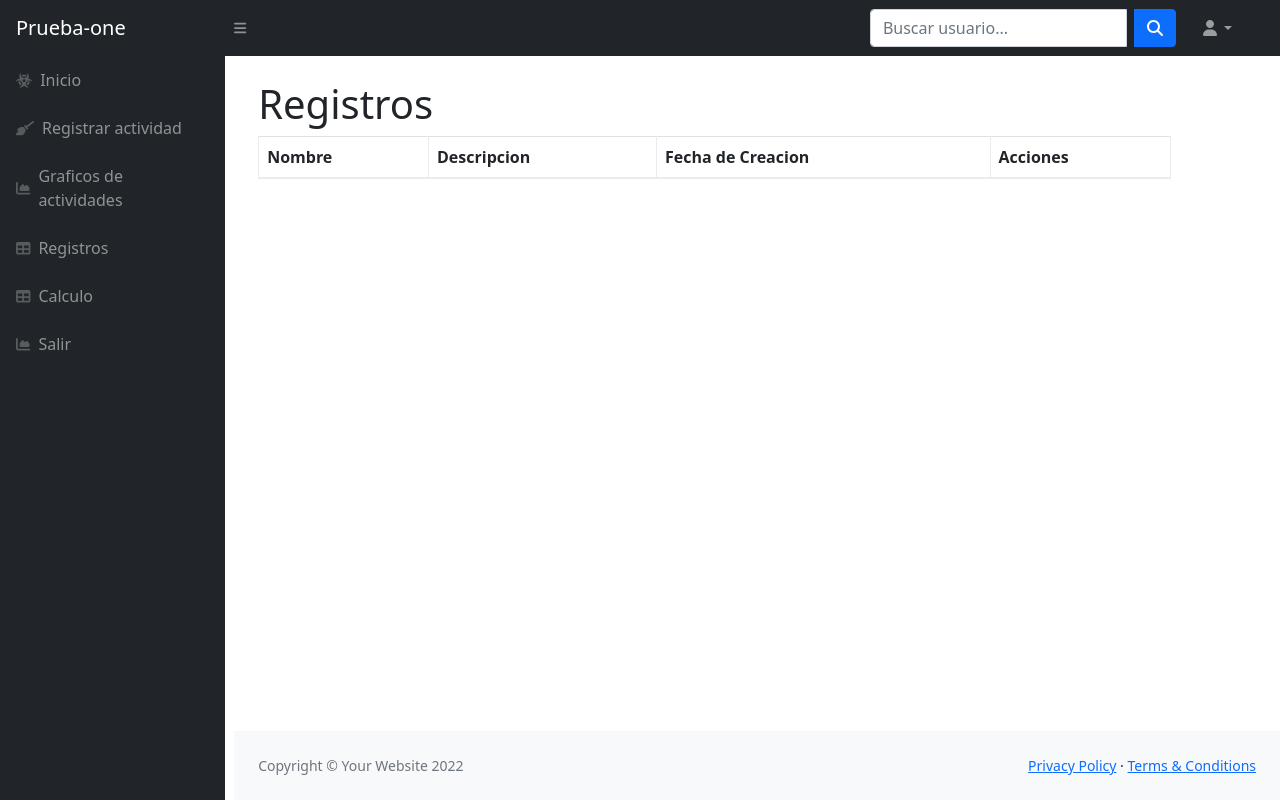
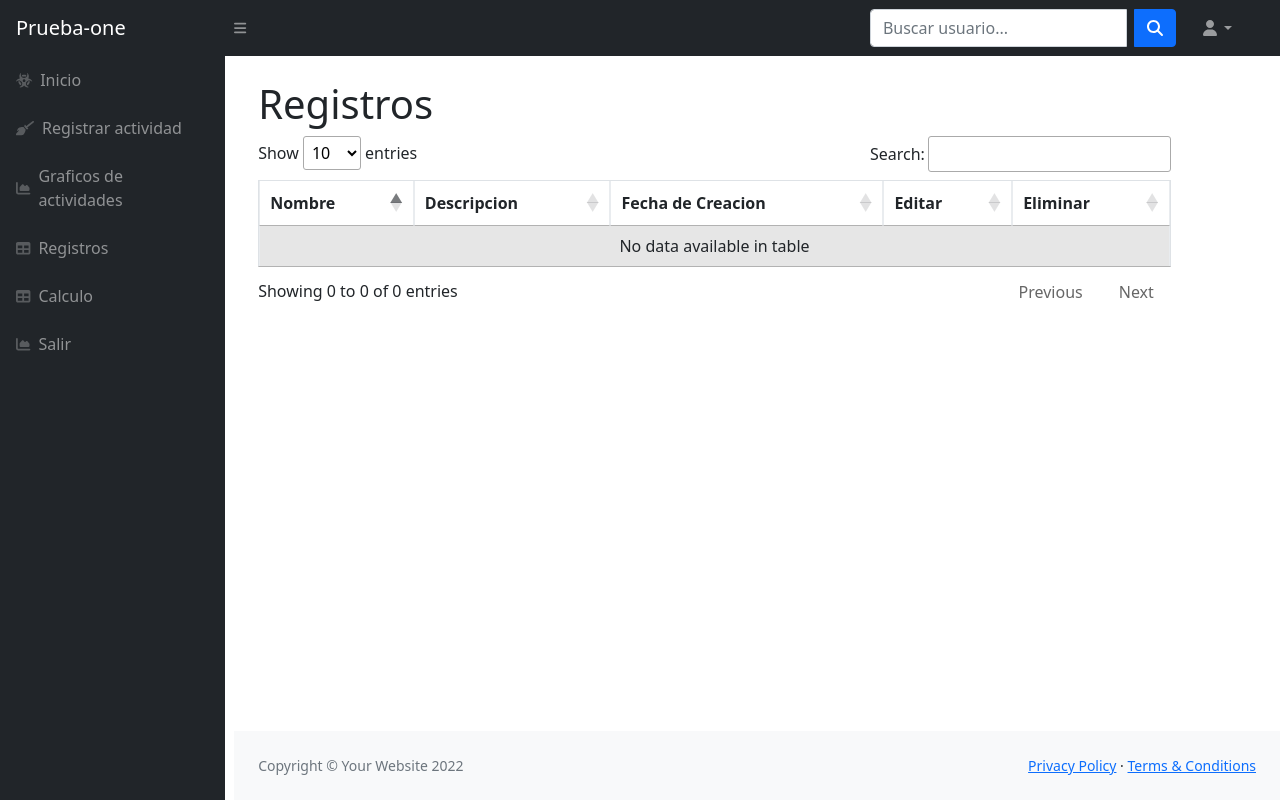
Before and after one commit to gleyvert/prueba-one, a PHP site: page /prueba-one/ in a window 1280 px wide. Run offline with PHP 8.4, Linux system fonts and the light colour scheme; a user stored in the database is signed in; data comes from the database, SQL or seed files in the repository; data that the repository does not hold is empty; some libraries are stand-ins or nearby versions.

Commit message:
data table

```diff
--- /dev/null
+++ b/consultas/tabla_tareas.php
@@ -0,0 +1,15 @@
+<?php
+include '../database.php';
+
+
+
+    $usuario = $_SESSION['user_id'];
+    $records = $conn->prepare('SELECT nombre, descripcion, id_tarea, creado_en FROM tareas WHERE id_usuario=:usuario ');
+    $records->bindParam(':usuario', $usuario);
+    $records->execute();
+    $results = $records->fetchAll(PDO::FETCH_ASSOC);
+
+    $jsonstring = json_encode($results);
+    echo $jsonstring;
+
+?>
--- a/index.php
+++ b/index.php
@@ -65,36 +65,42 @@
                         <div class="row">
 
                             <div class="col-md-11">
-                                <table class="table table-bordered">
+                                <table id="tabla-ajax" class="table table-striped table-bordered" style="width:100%">
                                     <thead>
                                         <tr>
                                             <th>Nombre</th>
                                             <th>Descripcion</th>
                                             <th>Fecha de Creacion</th>
-                                            <th>Acciones</th>
+                                            <th>Editar</th>
+                                            <th>Eliminar</th>
                                         </tr>
                                     </thead>
-                                    <tbody>
+                                    <tbody id="tabla-tr">
+
+                                    </tbody>
+                                    <!--
+                                        <tbody id="tabla-php">
                                         <?php
-                                            $usuario = $_SESSION['user_id'];
-                                            $records = $conn->prepare('SELECT nombre, descripcion, id_tarea, creado_en FROM tareas WHERE id_usuario=:usuario ');
-                                            $records->bindParam(':usuario', $usuario);
-                                            $records->execute();
-                                            $results = $records->fetchAll(PDO::FETCH_ASSOC);
+                                           // $usuario = $_SESSION['user_id'];
+                                            //$records = $conn->prepare('SELECT nombre, descripcion, id_tarea, creado_en FROM tareas WHERE id_usuario=:usuario ');
+                                           // $records->bindParam(':usuario', $usuario);
+                                           // $records->execute();
+                                           // $results = $records->fetchAll(PDO::FETCH_ASSOC);
 
-                                            foreach($results as $row){ ?>
+                                            //foreach($results as $row){ ?>
                                                 <tr>
-                                                    <td><?php echo $row['nombre'] ?></td>
-                                                    <td><?php echo $row['descripcion'] ?></td>
-                                                    <td><?php echo $row['creado_en'] ?></td>
+                                                    <td><?php //echo $row['nombre'] ?></td>
+                                                    <td><?php //echo $row['descripcion'] ?></td>
+                                                    <td><?php //echo $row['creado_en'] ?></td>
                                                     <td>
-                                                        <a href="editar.php?id=<?php echo $row['id_tarea'] ?>">Editar<i class="fa-address-card-o"></i></a>
-                                                        <a href="eliminar.php?id=<?php echo $row['id_tarea'] ?>">Eliminar</a>
+                                                        <a href="editar.php?id=<?php //echo $row['id_tarea'] ?>">Editar<i class="fa-address-card-o"></i></a>
+                                                        <a href="eliminar.php?id=<?php //echo $row['id_tarea'] ?>">Eliminar</a>
                                                     </td>
                                                 </tr>
 
-                                          <?php  } ?>
+                                          <?php // } ?>
                                     </tbody>
+                                   */ -->
                                 </table>
                             </div>
                         </div>
--- a/js/app.js
+++ b/js/app.js
@@ -181,4 +181,6 @@ $(document).ready(function(){
         e.preventDefault();
 
     });
-    });
+
+
+});
--- /dev/null
+++ b/js/data-table.js
@@ -0,0 +1,39 @@
+$(document).ready(function () {
+   let template = '';
+    $('#tabla-ajax').DataTable({
+        ajax: {
+          url: 'consultas/tabla_tareas.php',
+          dataSrc: ''
+         },
+          columns: [
+            {"data": "nombre"},
+            {"data": "descripcion"},
+            {"data": "creado_en"},
+            {"defaultContent":
+            "<button type='button' id='buttonEditar' class='editar btn btn-primary' data-toggle='modal' data-target='editar' data-whatever='@mdo'<i class='far fa-edit'></i></button>"},
+            {"defaultContent":
+            "<button type='button' id='buttonEditar' class='editar btn btn-primary' data-toggle='modal' data-target='editar' data-whatever='@mdo'<i class='far fa-trash-alt'></i></button>"}
+
+
+           ]
+        } );
+        $('#buttonEditar').on("click", function () {
+            console.log('hola');
+        });
+        $('#buttonEditar').click(function (e) {
+            console.log('hola');
+            e.preventDefault();
+
+        });
+        //obtener_data_editar("#tabla-ajax tbody", table);
+
+        var obtener_data_editar = function(tbody,table){
+            $(tbody).on("click","button.editar", function(){
+                var data = table.row( $(this).parents("tr")).data();
+                console.log(data);
+            })
+        }
+
+        $('#tabla-php').hide();
+
+});
--- a/partials/footer.php
+++ b/partials/footer.php
@@ -23,5 +23,8 @@
         <script src="assets/demo/chart-area-demo.js"></script>
         <script src="assets/demo/chart-bar-demo.js"></script>
         <script src="assets/demo/chart-pie-demo.js"></script>
+        <script src="https://cdnjs.cloudflare.com/ajax/libs/font-awesome/6.2.1/js/fontawesome.min.js" integrity="sha512-nKvEIGRKw2OQCR34yLfnWnvrOBxidLG9aK+vzsBxCZ/9ZxgcS4FrYcN+auWUTkCitTVZAt82InDKJ7x+QtKu6g==" crossorigin="anonymous" referrerpolicy="no-referrer"></script>
+        <script src="https://cdn.datatables.net/1.13.1/js/jquery.dataTables.min.js"></script>
+        <script src="./js/data-table.js"></script>
     </body>
 </html>
--- a/partials/header.php
+++ b/partials/header.php
@@ -8,7 +8,8 @@
         <meta name="author" content="" />
         <title>Charts - SB Admin</title>
         <link rel="stylesheet" type="text/css" href="vendor/bootstrap/css/bootstrap.min.css">
-
+        <link rel="stylesheet" href="https://cdnjs.cloudflare.com/ajax/libs/font-awesome/6.2.1/css/all.min.css" integrity="sha512-MV7K8+y+gLIBoVD59lQIYicR65iaqukzvf/nwasF0nqhPay5w/9lJmVM2hMDcnK1OnMGCdVK+iQrJ7lzPJQd1w==" crossorigin="anonymous" referrerpolicy="no-referrer" />
+        <link rel="stylesheet" href="https://cdn.datatables.net/1.13.1/css/jquery.dataTables.min.css">
         <link href="./css/styles2.css" rel="stylesheet" />
         <script src="https://use.fontawesome.com/releases/v6.1.0/js/all.js" crossorigin="anonymous"></script>
 
```
